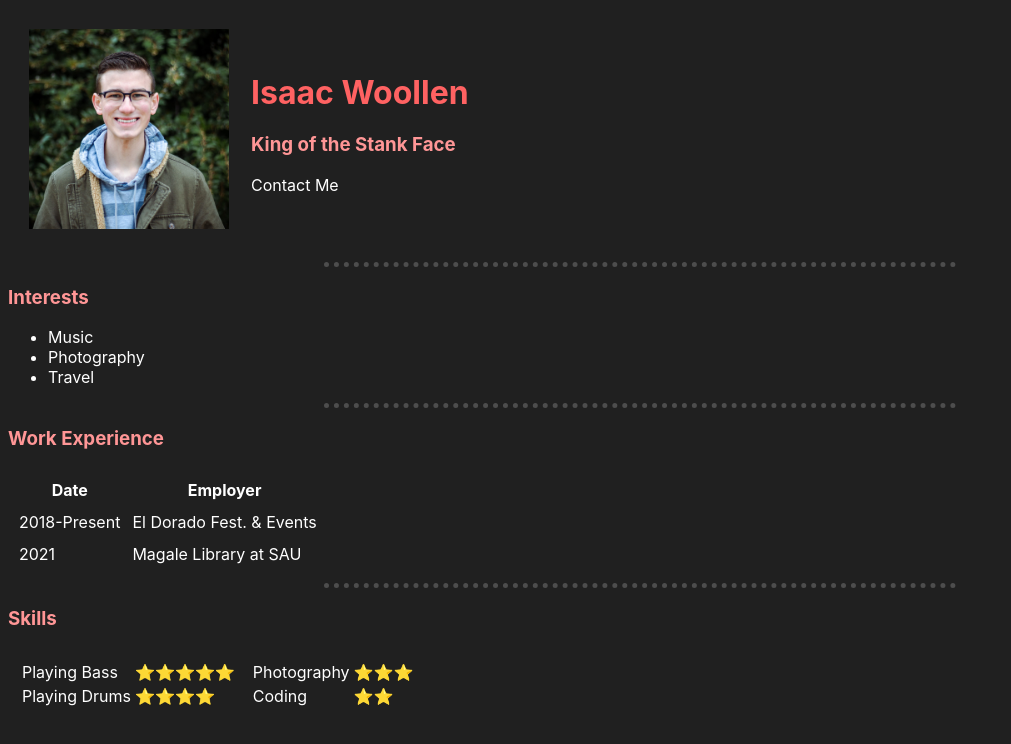
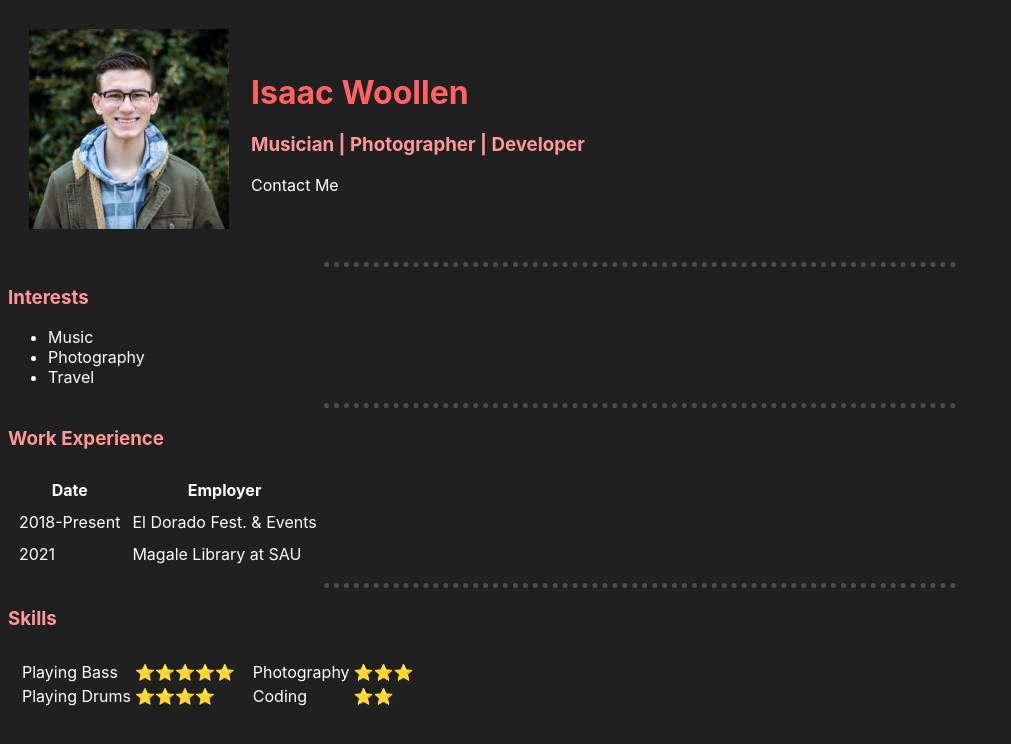
Before and after one commit to izaaks1/cv, a plain HTML site: page index.html in a window 1280 px wide. Shown: the whole page, without its empty margins (0-1011 px from the left). Drawn offline with Linux system fonts and the light colour scheme.

Commit message:
roles update

```diff
--- a/index.html
+++ b/index.html
@@ -13,7 +13,7 @@
             </td>
             <td>
                 <h1>Isaac Woollen</h1>
-                <h3>King of the Stank Face</h3>
+                <h3>Musician | Photographer | Developer</h3>
                 <a href="contact-me.html"><p>Contact Me</p></a>
             </td>
         </tr>
```
